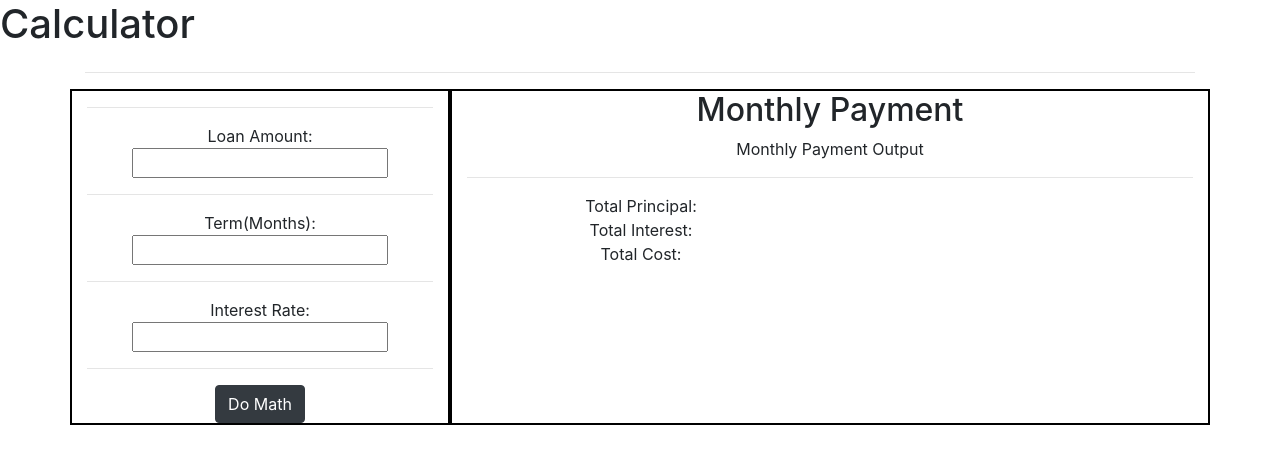
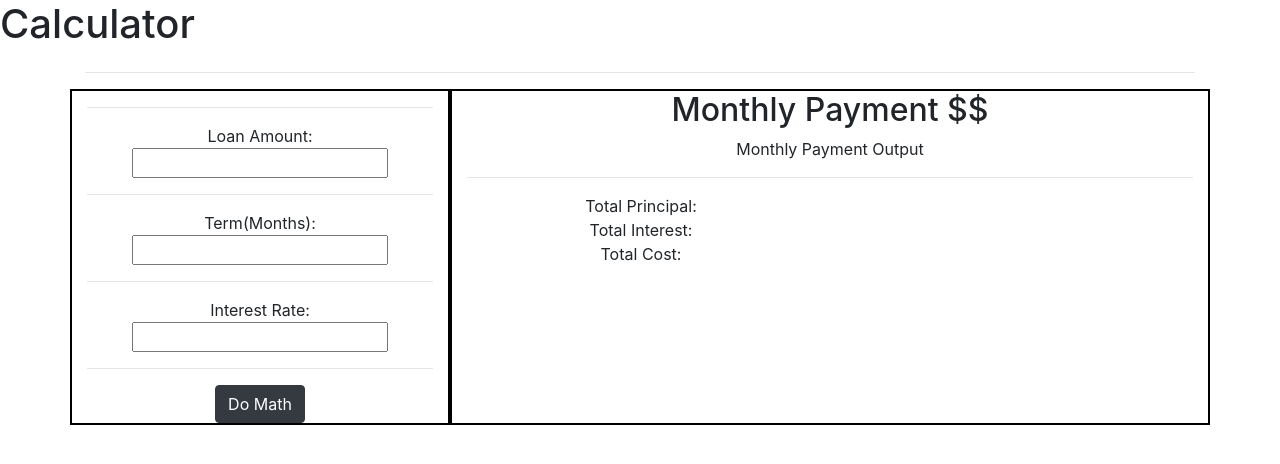
Before and after one commit to markdjanicki23/CF-Mortgage-Calculator, a plain HTML site: page Index.html in a window 1280 px wide. Drawn offline with nearby package versions, Linux system fonts and the light colour scheme.

Commit message:
Test merge to main

```diff
--- a/Index.html
+++ b/Index.html
@@ -38,7 +38,7 @@
                     <div class="col" style="border: black 2px solid;">
                         <div class="row">
                             <div class="col text-center">
-                                <h2>Monthly Payment</h2>
+                                <h2>Monthly Payment $$</h2>
                             </div>
                         </div>
                         <div class="row">
```
